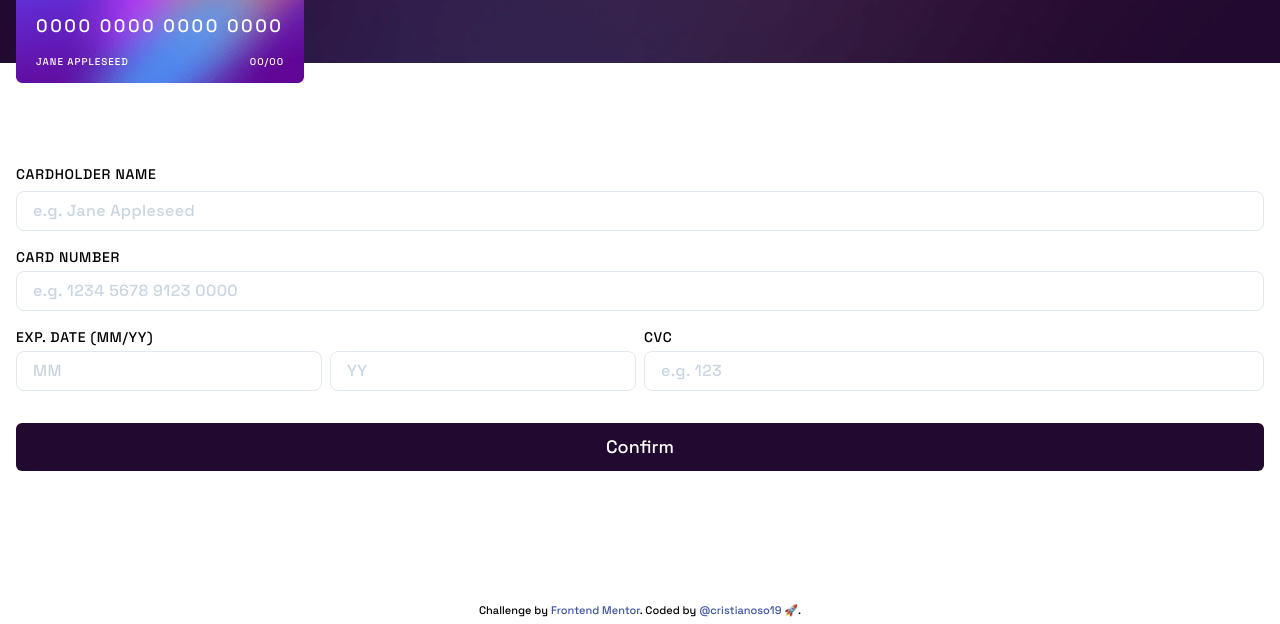
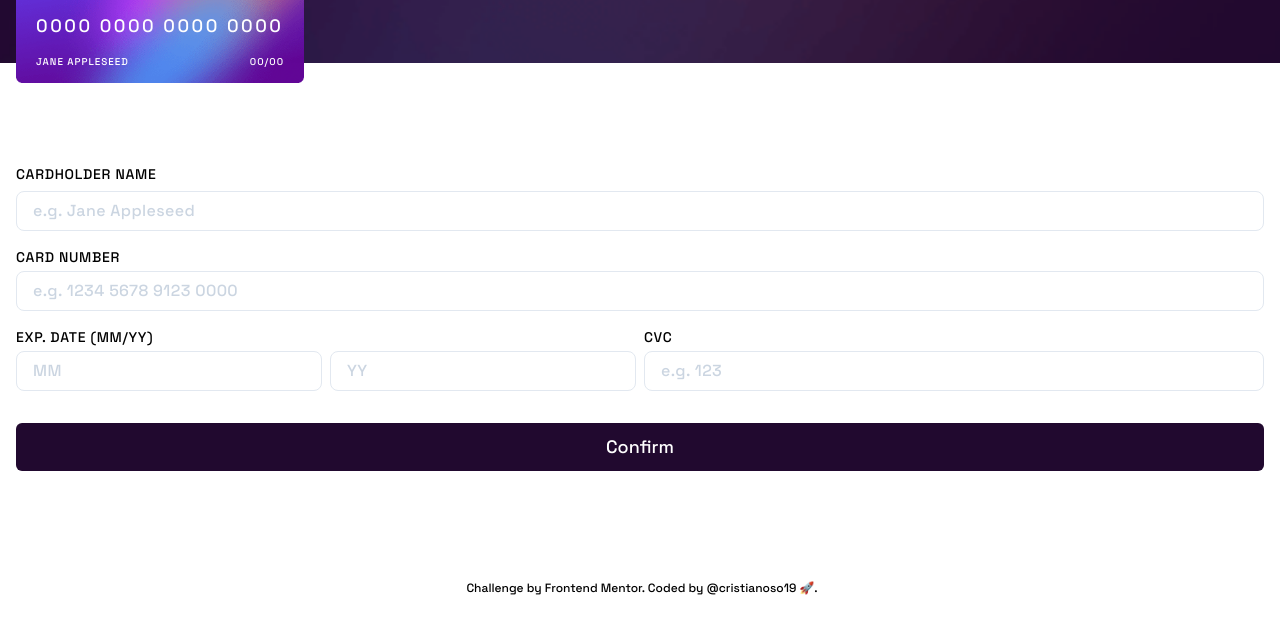
Before and after one commit to cristianoso19/fm.InteractiveCardForm, a website: page index.html in a window 1280 px wide. Shown: the part 204-828 px from the top of the page. After the commit the page ends 800 px from the top, so only its background shows below. Drawn offline with Linux system fonts and the light colour scheme.

Commit message:
footer style

```diff
--- a/index.html
+++ b/index.html
@@ -9,10 +9,6 @@
   <title>Frontend Mentor | Interactive card details form</title>
 
   <!-- Feel free to remove these styles or customise in your own stylesheet 👍 -->
-  <style>
-    .attribution { font-size: 11px; text-align: center; }
-    .attribution a { color: hsl(228, 45%, 44%); }
-  </style>
   <link rel="preconnect" href="https://fonts.googleapis.com">
   <link rel="preconnect" href="https://fonts.gstatic.com" crossorigin>
   <link href="https://fonts.googleapis.com/css2?family=Space+Grotesk:wght@500&display=swap" rel="stylesheet">
@@ -87,9 +83,11 @@
     </section>
   </main>
 
-  <div class="attribution">
-    Challenge by <a href="https://www.frontendmentor.io?ref=challenge" target="_blank">Frontend Mentor</a>.
-    Coded by <a href="https://github.com/cristianoso19">@cristianoso19 🚀</a>.
-  </div>
+  <footer class="text-xs text-center lg:mx-auto">
+    <div class="fixed bottom-0 w-screen lg:left-0.5">
+      Challenge by <a href="https://www.frontendmentor.io?ref=challenge" target="_blank">Frontend Mentor</a>.
+      Coded by <a href="https://github.com/cristianoso19">@cristianoso19 🚀</a>.
+    </div>
+  </footer>
 </body>
 </html>
```
Also changed, not shown: dist/output.css.
